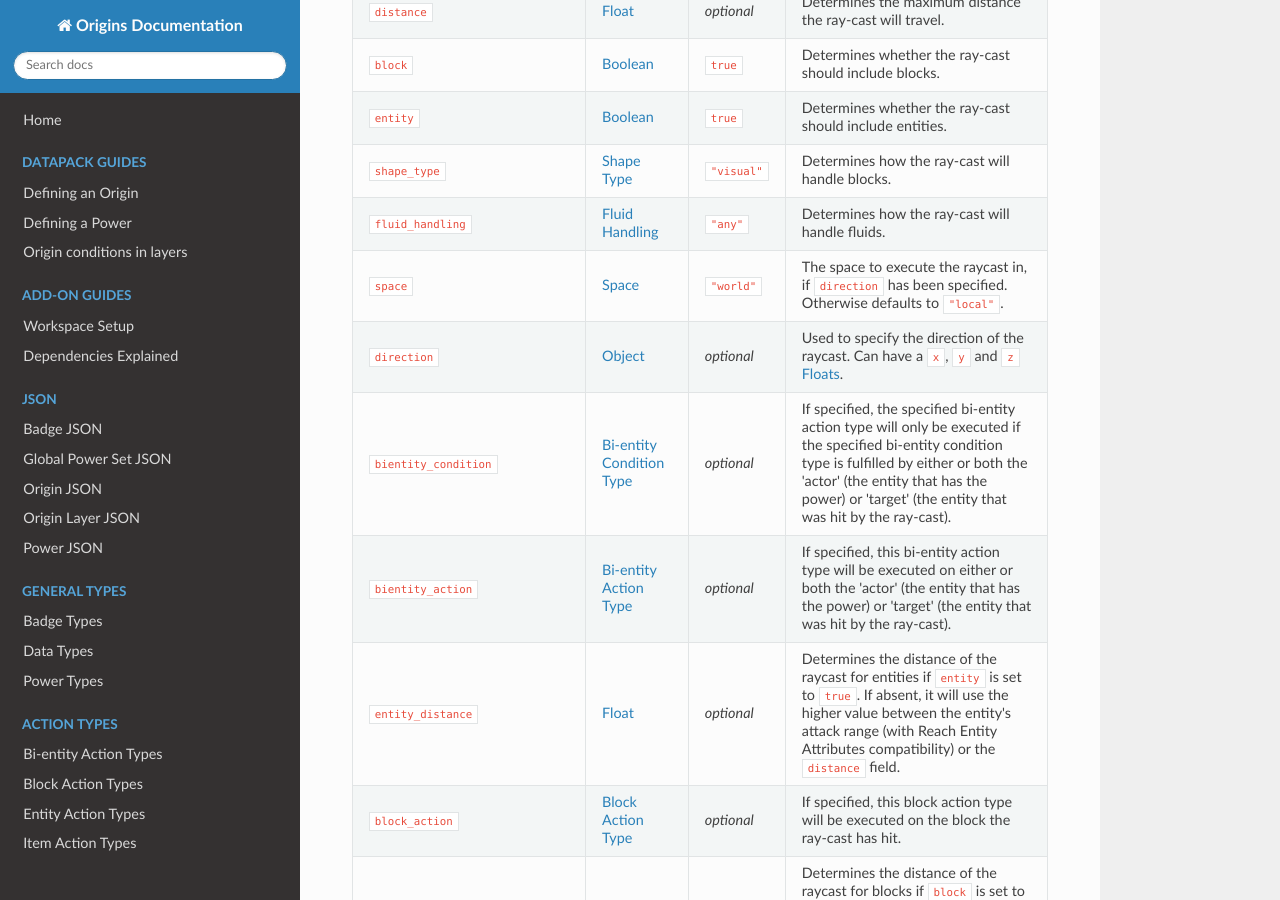
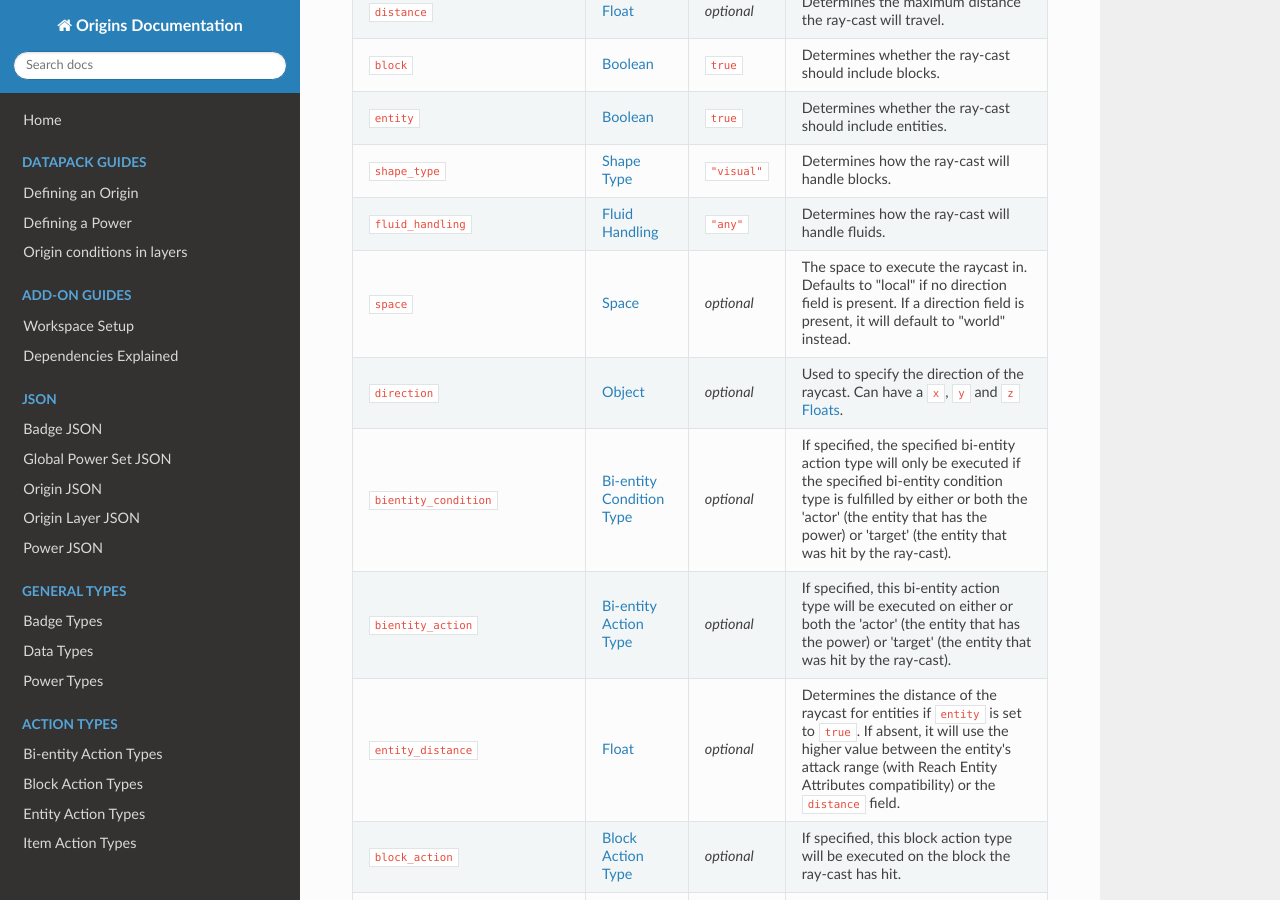
Before and after one commit to apace100/origins-docs, an MkDocs documentation site: the page built from docs/types/entity_action_types/raycast.md, in a window 1280 px wide and 900 px high, scrolled down 405 px. Built offline with MkDocs 1.6.1, drawn with Linux system fonts in a browser that asks for light colours; nearby versions of some CDN libraries.

Commit message:
Update raycast.md
changed space description

```diff
--- a/docs/types/entity_action_types/raycast.md
+++ b/docs/types/entity_action_types/raycast.md
@@ -21,7 +21,7 @@ Field | Type | Default | Description
 `entity` | [Boolean](../data_types/boolean.md) | `true` | Determines whether the ray-cast should include entities.
 `shape_type` | [Shape Type](../data_types/shape_type.md) | `"visual"` | Determines how the ray-cast will handle blocks.
 `fluid_handling` | [Fluid Handling](../data_types/fluid_handling.md) | `"any"` | Determines how the ray-cast will handle fluids.
-`space` | [Space](../data_types/space.md) | `"world"` | The space to execute the raycast in, if `direction` has been specified. Otherwise defaults to `"local"`.
+`space` | [Space](../data_types/space.md) | _optional_ | The space to execute the raycast in. Defaults to "local" if no direction field is present. If a direction field is present, it will default to "world" instead.
 `direction` | [Object](../data_types/object.md) | _optional_ | Used to specify the direction of the raycast. Can have a `x`, `y` and `z` [Floats](../data_types/float.md).
 `bientity_condition` | [Bi-entity Condition Type](../bientity_condition_types.md) | _optional_ | If specified, the specified bi-entity action type will only be executed if the specified bi-entity condition type is fulfilled by either or both the 'actor' (the entity that has the power) or 'target' (the entity that was hit by the ray-cast).
 `bientity_action` | [Bi-entity Action Type](../bientity_action_types.md) | _optional_ | If specified, this bi-entity action type will be executed on either or both the 'actor' (the entity that has the power) or 'target' (the entity that was hit by the ray-cast).
```
